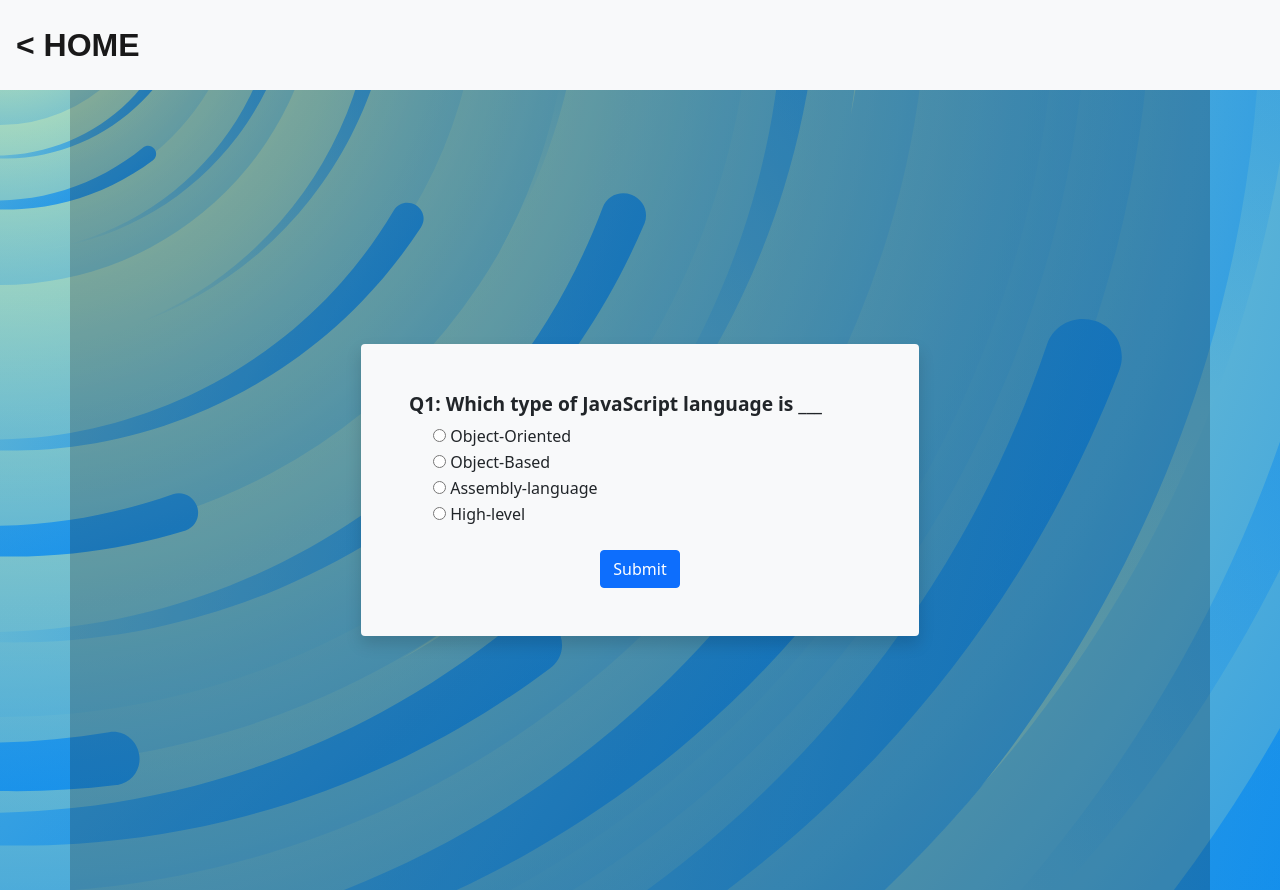
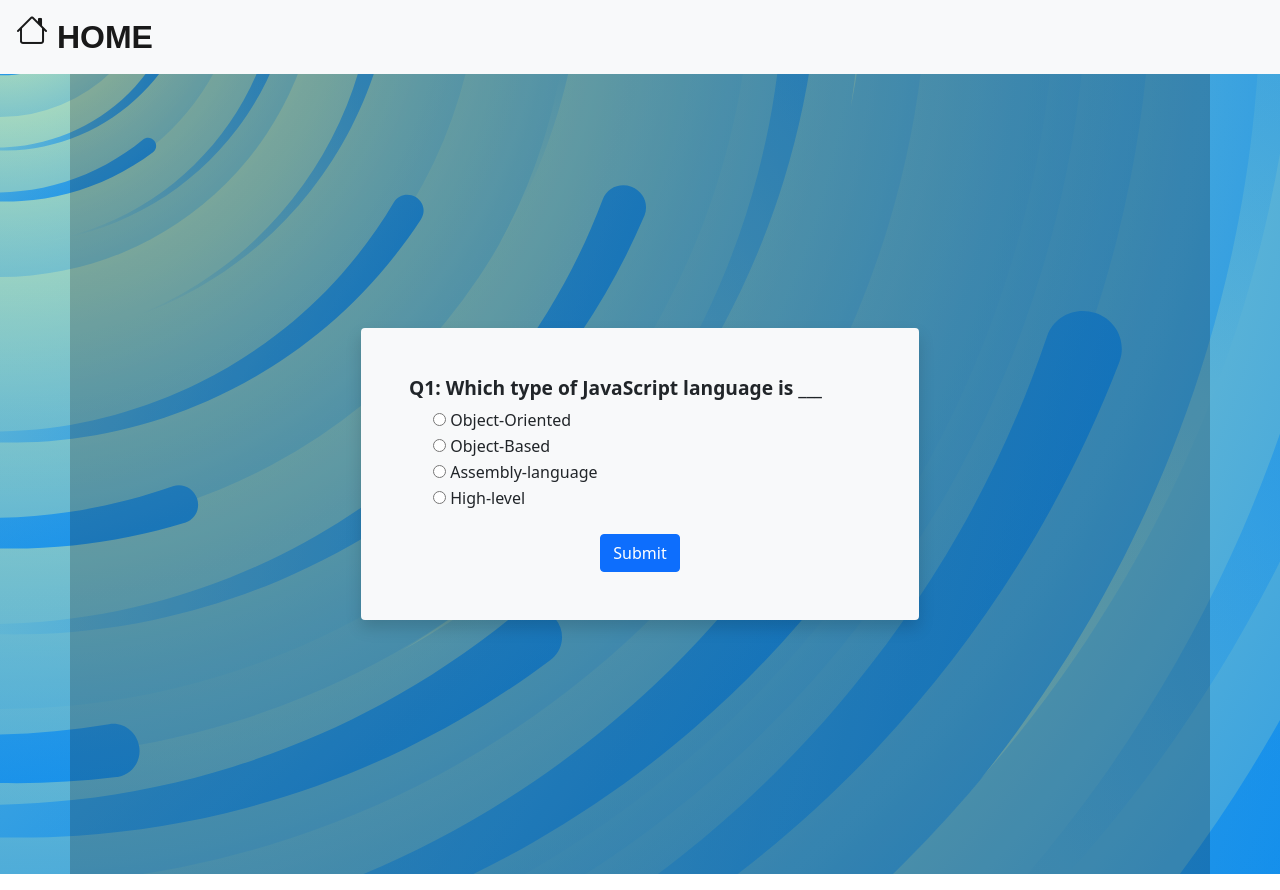
Before and after one commit to ShahfaisalAnsari/Quiz-App, a plain HTML site: page html/js.html in a window 1280 px wide. Drawn offline with nearby package versions, Linux system fonts and the light colour scheme; a web font is replaced by a local one.

Commit message:
version 1.2

```diff
--- a/css/style.css
+++ b/css/style.css
@@ -37,6 +37,11 @@ img[alt="logo"]:hover{
     transform-origin: bottom center;
     animation: logoanimation 2s infinite alternate;
 }
+nav a .bi{
+    /* background-color: slateblue; */
+    position: relative;
+    bottom: 6px;
+}
 @keyframes logoanimation {
     0%{
         transform: rotate(60deg);
--- a/html/js.html
+++ b/html/js.html
@@ -12,8 +12,8 @@
 </head>
 
 <body>
-  <nav class="navbar navbar-expand-lg navbar-light bg-light p-3">
-    <a class="navbar-brand" href="../index.html">&lt HOME</a>
+  <nav class="navbar navbar-expand-lg navbar-light bg-light px-3">
+    <a class="navbar-brand" href="../index.html"><i class="bi bi-house"></i> HOME</a>
   </nav>
     <div class="container manual-container">
         <div class="main-data col-lg-6 bg-light p-5 shadow rounded w-md-75">
```
Also changed, not shown: html/HTML.html (+2 -2 lines), html/bootstrap.html (+2 -2 lines), html/css.html (+2 -2 lines), html/jquery.html (+2 -2 lines), html/sass.html (+2 -2 lines).
